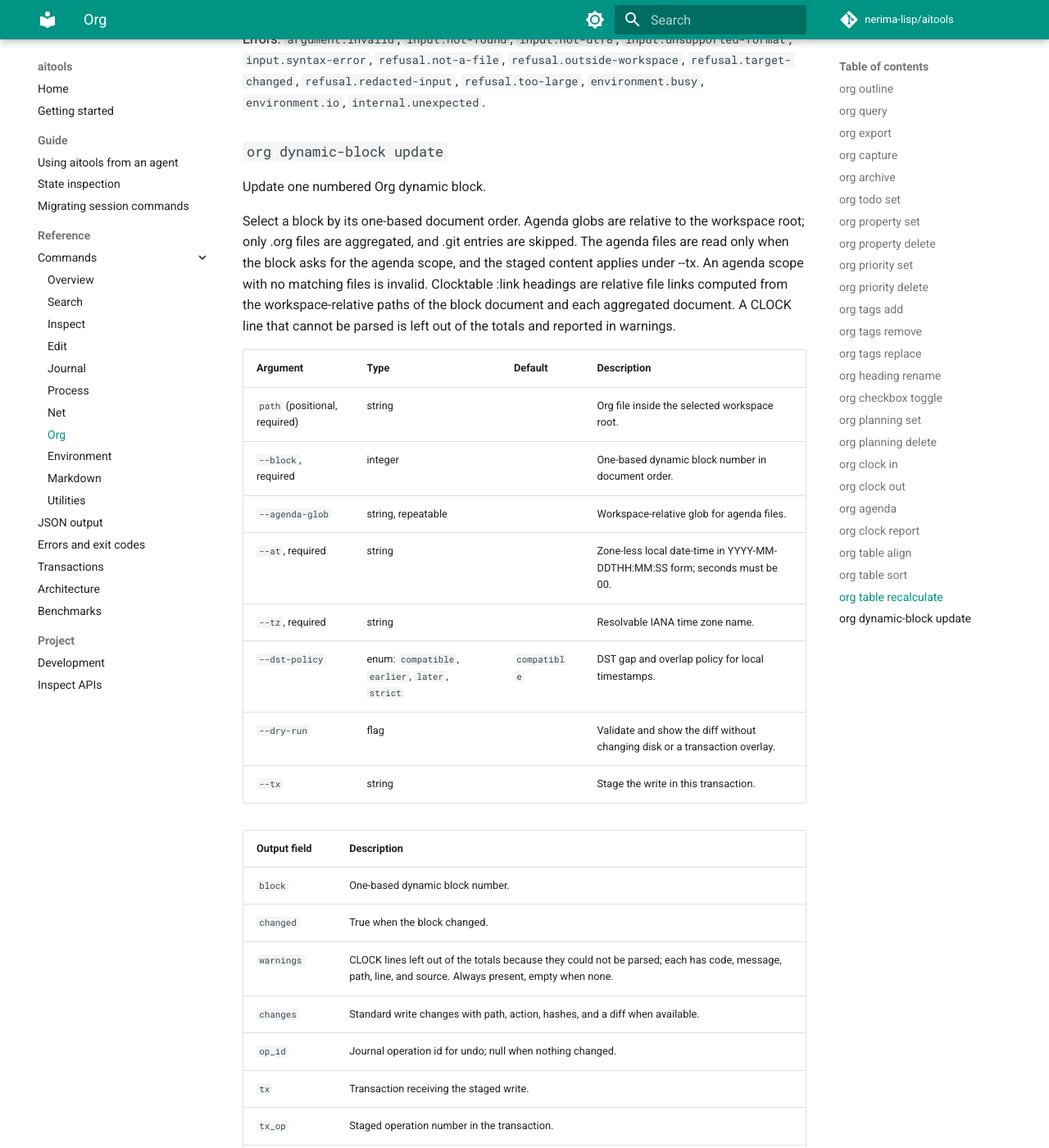
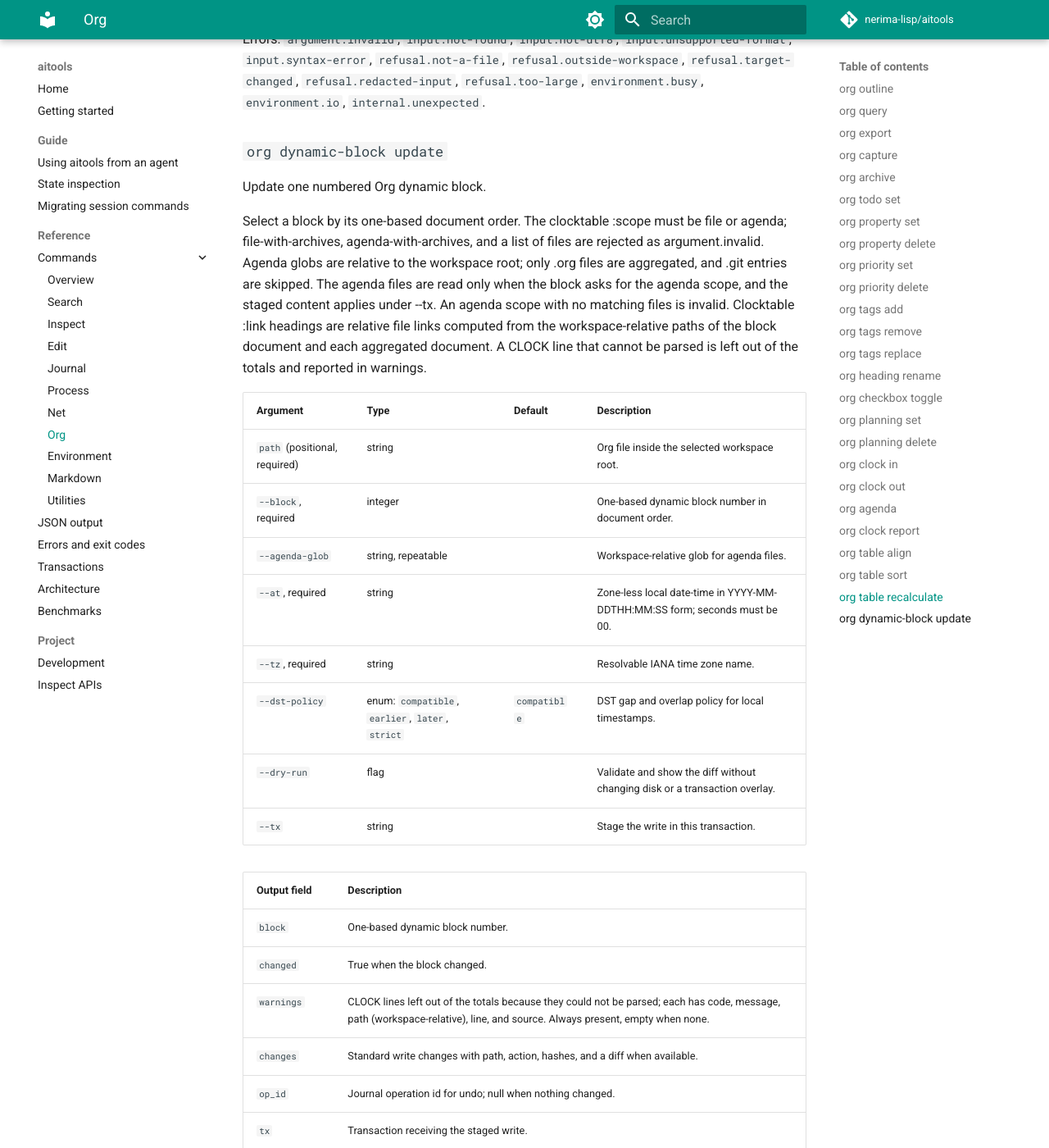
Before and after one commit to nerima-lisp/aitools, an MkDocs documentation site: the page built from docs/src/reference/commands/org.md, in a window 1280 px wide and 1400 px high, scrolled down 32959 px. Shown: the whole window at 82% size. Built offline with MkDocs 1.6.1 and Material for MkDocs 9.7.7, drawn with Linux system fonts in a browser that asks for light colours; comment, search, counter and statistics services are not loaded; some of the changed text lies outside the part shown.

Commit message:
fix(org): document clocktable scopes and make warning paths workspace-relative
org clock report returned the path as typed, while org dynamic-block update
returned a workspace-relative path. Both now return the workspace-relative
path, for ./ and absolute targets too.

The schema text now names the supported clocktable scopes, file and agenda,
and an e2e case pins that file-with-archives, agenda-with-archives, and a
list of files are rejected as argument.invalid.

```diff
--- a/docs/src/reference/commands/org.md
+++ b/docs/src/reference/commands/org.md
@@ -589,7 +589,7 @@ The range is half-open: from is included and through is excluded. Running clocks
 | `through` | Exclusive range end. |
 | `total_minutes` | Total minutes across selected rows. |
 | `rows` | [{level,title,tags,minutes}] by heading. |
-| `warnings` | CLOCK lines left out of the totals because they could not be parsed; each has code, message, path, line, and source. Always present, empty when none. |
+| `warnings` | CLOCK lines left out of the totals because they could not be parsed; each has code, message, path (workspace-relative), line, and source. Always present, empty when none. |
 
 Errors: `input.not-found`, `input.not-utf8`, `input.unsupported-format`, `input.syntax-error`, `refusal.too-large`, `environment.io`, `internal.unexpected`, `selection.no-match`, `selection.ambiguous`, `argument.invalid`.
 
@@ -680,7 +680,7 @@ Errors: `argument.invalid`, `input.not-found`, `input.not-utf8`, `input.unsuppor
 
 Update one numbered Org dynamic block.
 
-Select a block by its one-based document order. Agenda globs are relative to the workspace root; only .org files are aggregated, and .git entries are skipped. The agenda files are read only when the block asks for the agenda scope, and the staged content applies under --tx. An agenda scope with no matching files is invalid. Clocktable :link headings are relative file links computed from the workspace-relative paths of the block document and each aggregated document. A CLOCK line that cannot be parsed is left out of the totals and reported in warnings.
+Select a block by its one-based document order. The clocktable :scope must be file or agenda; file-with-archives, agenda-with-archives, and a list of files are rejected as argument.invalid. Agenda globs are relative to the workspace root; only .org files are aggregated, and .git entries are skipped. The agenda files are read only when the block asks for the agenda scope, and the staged content applies under --tx. An agenda scope with no matching files is invalid. Clocktable :link headings are relative file links computed from the workspace-relative paths of the block document and each aggregated document. A CLOCK line that cannot be parsed is left out of the totals and reported in warnings.
 
 | Argument | Type | Default | Description |
 |---|---|---|---|
@@ -697,7 +697,7 @@ Select a block by its one-based document order. Agenda globs are relative to the
 |---|---|
 | `block` | One-based dynamic block number. |
 | `changed` | True when the block changed. |
-| `warnings` | CLOCK lines left out of the totals because they could not be parsed; each has code, message, path, line, and source. Always present, empty when none. |
+| `warnings` | CLOCK lines left out of the totals because they could not be parsed; each has code, message, path (workspace-relative), line, and source. Always present, empty when none. |
 | `changes` | Standard write changes with path, action, hashes, and a diff when available. |
 | `op_id` | Journal operation id for undo; null when nothing changed. |
 | `tx` | Transaction receiving the staged write. |
```
Also changed, not shown: 5 other files.
